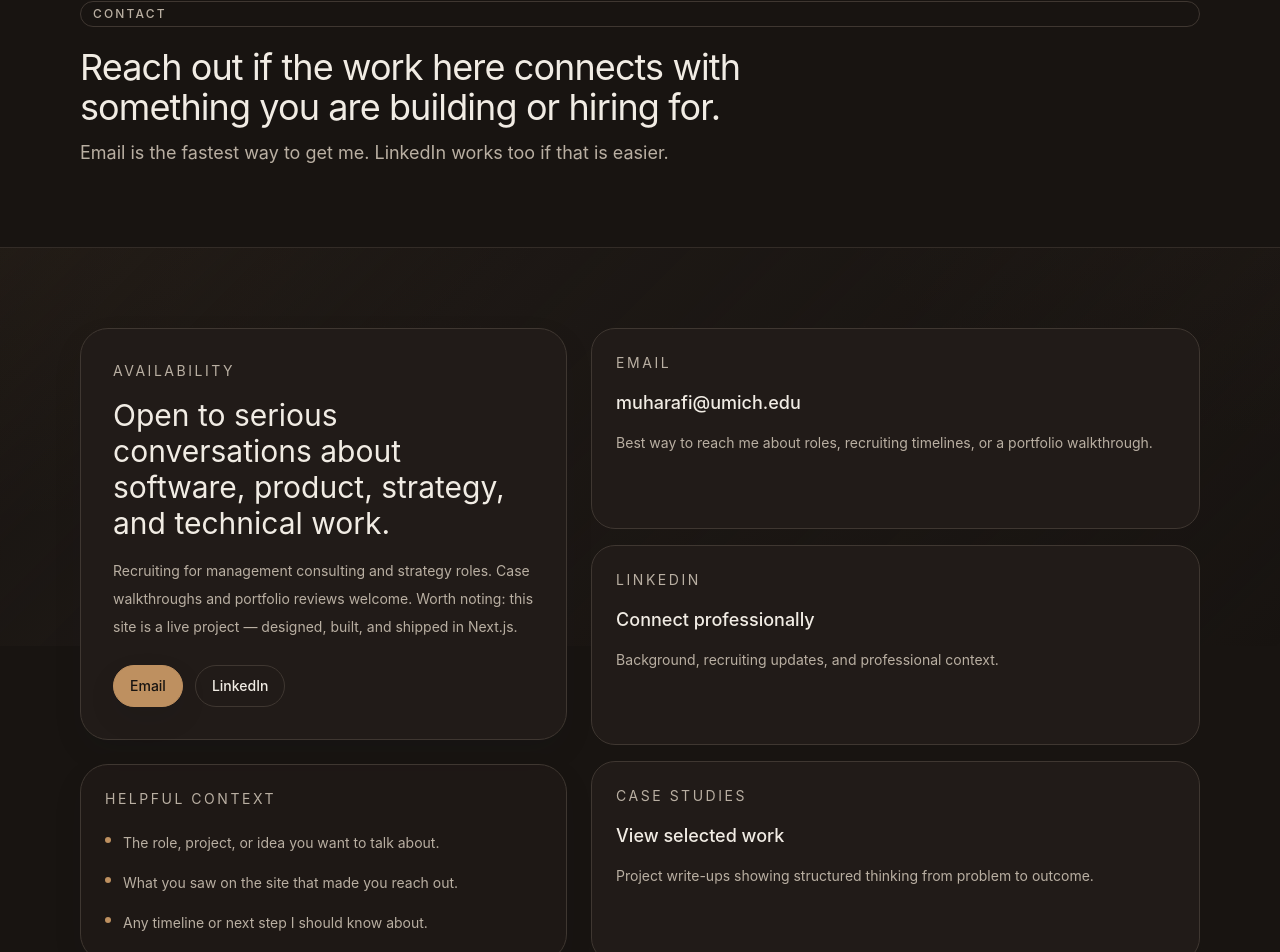
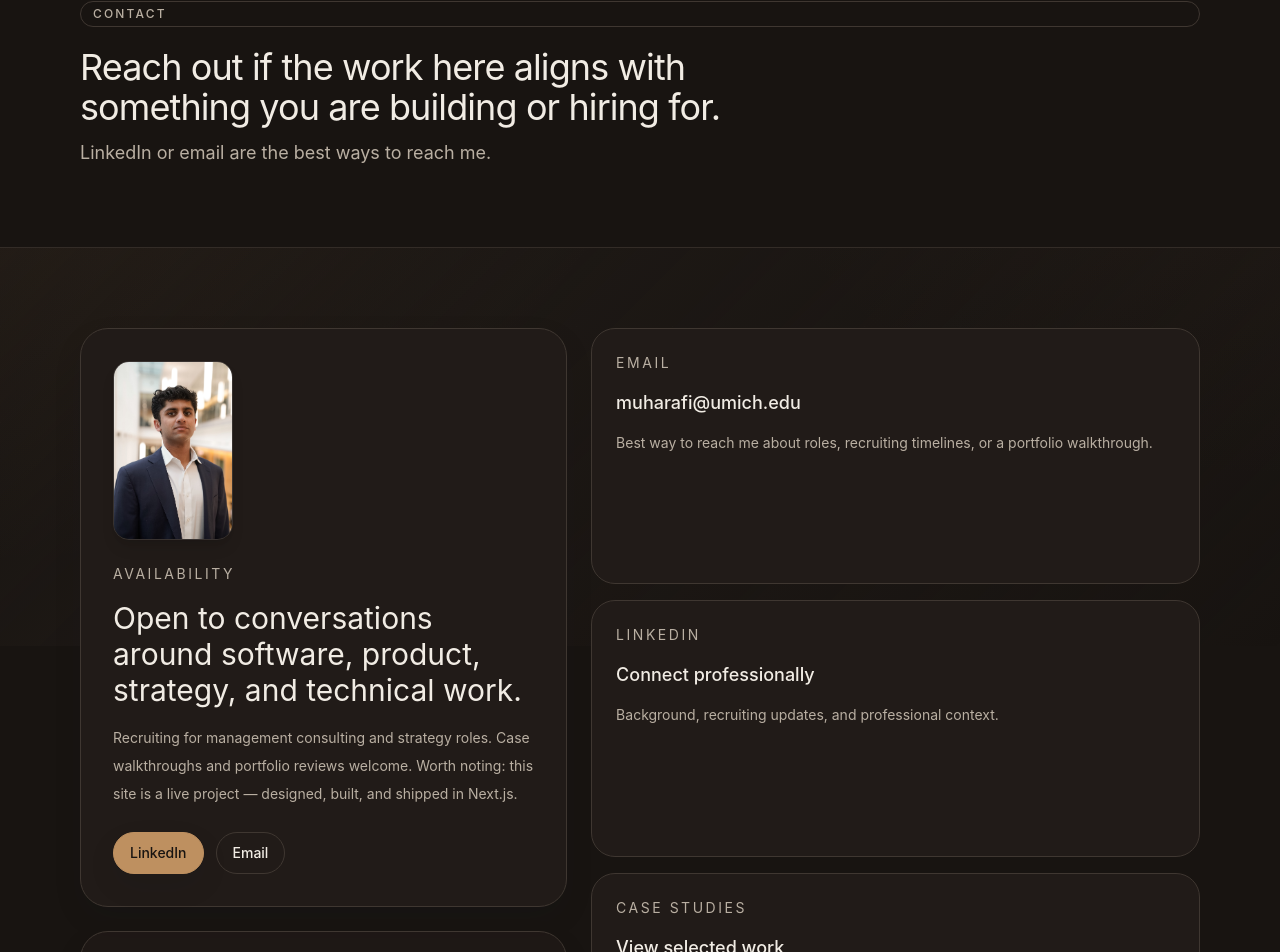
Before and after one commit to mohabbis/personal-portfolio, a Next.js app: page /contact in a window 1280 px wide. Shown: the part 154-1106 px from the top of the page. Built offline with nearby package versions, Linux system fonts and the light colour scheme.

Commit message:
Update page.tsx

```diff
--- a/app/contact/page.tsx
+++ b/app/contact/page.tsx
@@ -1,3 +1,4 @@
+import Image from "next/image";
 import { ButtonLink } from "@/components/ui/button-link";
 import { SiteFrame } from "@/components/layout/site-frame";
 import { PageIntro } from "@/components/sections/page-intro";
@@ -5,8 +6,8 @@ import { Container } from "@/components/ui/container";
 import { contactItems, siteConfig } from "@/data/site";
 
 const conversationPrompts = [
-  "The role, project, or idea you want to talk about.",
-  "What you saw on the site that made you reach out.",
+  "The role, project, or opportunity you want to discuss.",
+  "What stood out to you from the site.",
   "Any timeline or next step I should know about."
 ];
 
@@ -15,30 +16,58 @@ export default function ContactPage() {
     <SiteFrame currentPath="/contact">
       <PageIntro
         eyebrow="Contact"
-        title="Reach out if the work here connects with something you are building or hiring for."
-        description="Email is the fastest way to get me. LinkedIn works too if that is easier."
+        title="Reach out if the work here aligns with something you are building or hiring for."
+        description="LinkedIn or email are the best ways to reach me."
       />
 
       <section className="py-16 sm:py-20">
         <Container className="grid gap-6 lg:grid-cols-[minmax(0,0.8fr)_minmax(0,1fr)]">
           <div className="space-y-6">
+
             <div className="rounded-[1.75rem] border border-border bg-card p-6 shadow-soft sm:p-8">
-              <p className="text-sm uppercase tracking-[0.18em] text-muted-foreground">Availability</p>
+
+              <Image
+                src="/images/profile/headshot.jpg"
+                alt="Muhammad Rafiq"
+                width={120}
+                height={120}
+                className="mb-6 rounded-2xl object-cover border border-white/10 shadow-lg"
+              />
+
+              <p className="text-sm uppercase tracking-[0.18em] text-muted-foreground">
+                Availability
+              </p>
+
               <h2 className="mt-4 font-display text-3xl text-foreground">
-                Open to serious conversations about software, product, strategy, and technical work.
+                Open to conversations around software, product, strategy, and technical work.
               </h2>
-              <p className="mt-4 max-w-prose text-sm leading-7 text-muted-foreground">{siteConfig.availability}</p>
+
+              <p className="mt-4 max-w-prose text-sm leading-7 text-muted-foreground">
+                {siteConfig.availability}
+              </p>
 
               <div className="mt-6 flex flex-wrap gap-3">
-                <ButtonLink href={`mailto:${siteConfig.email}`}>Email</ButtonLink>
-                <ButtonLink href={siteConfig.linkedIn} variant="secondary" target="_blank" rel="noreferrer">
+
+                <ButtonLink
+                  href={siteConfig.linkedIn}
+                  target="_blank"
+                  rel="noreferrer"
+                >
                   LinkedIn
                 </ButtonLink>
+
+                <ButtonLink href={`mailto:${siteConfig.email}`} variant="secondary">
+                  Email
+                </ButtonLink>
+
               </div>
             </div>
 
             <div className="rounded-[1.75rem] border border-border bg-card/70 p-6 shadow-soft">
-              <p className="text-sm uppercase tracking-[0.18em] text-muted-foreground">Helpful context</p>
+              <p className="text-sm uppercase tracking-[0.18em] text-muted-foreground">
+                Helpful context
+              </p>
+
               <ul className="mt-5 space-y-3 text-sm leading-7 text-muted-foreground">
                 {conversationPrompts.map((prompt) => (
                   <li key={prompt} className="flex gap-3">
@@ -59,9 +88,17 @@ export default function ContactPage() {
                 rel={item.href.startsWith("http") ? "noreferrer" : undefined}
                 className="rounded-[1.5rem] border border-border bg-card p-6 transition-all duration-200 ease-gentle hover:-translate-y-0.5 hover:border-foreground/20 hover:shadow-soft"
               >
-                <p className="text-sm uppercase tracking-[0.18em] text-muted-foreground">{item.label}</p>
-                <p className="mt-4 text-lg font-medium text-foreground">{item.value}</p>
-                <p className="mt-3 text-sm leading-7 text-muted-foreground">{item.note}</p>
+                <p className="text-sm uppercase tracking-[0.18em] text-muted-foreground">
+                  {item.label}
+                </p>
+
+                <p className="mt-4 text-lg font-medium text-foreground">
+                  {item.value}
+                </p>
+
+                <p className="mt-3 text-sm leading-7 text-muted-foreground">
+                  {item.note}
+                </p>
               </a>
             ))}
           </div>
@@ -69,7 +106,7 @@ export default function ContactPage() {
 
         <Container className="pt-10">
           <p className="text-sm leading-7 text-muted-foreground">
-            Based in {siteConfig.location}. I am open to portfolio walkthroughs, project conversations, and role-related outreach.
+            Based in {siteConfig.location}. Open to project discussions, portfolio walkthroughs, and role-related outreach.
           </p>
         </Container>
       </section>
```
